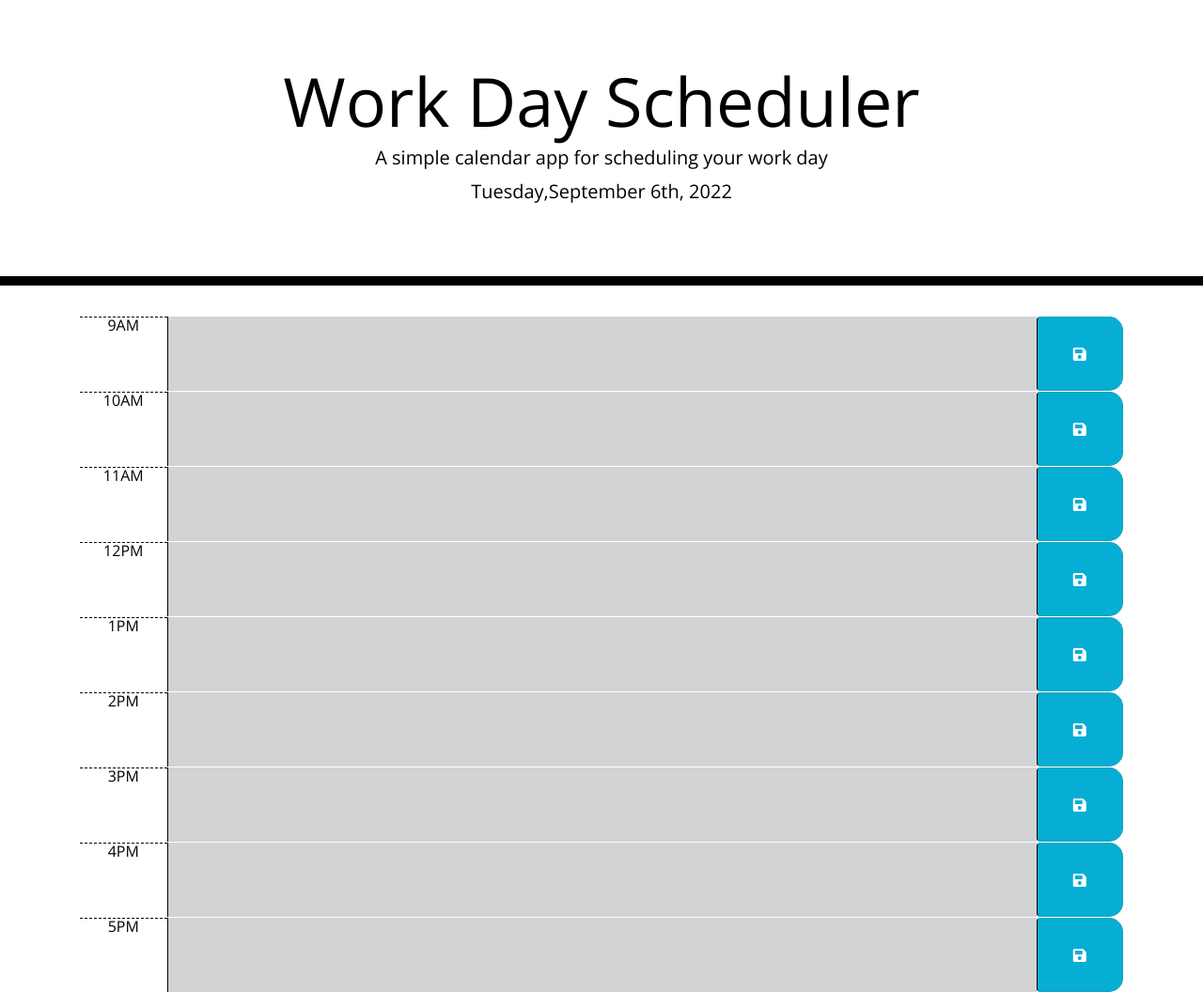
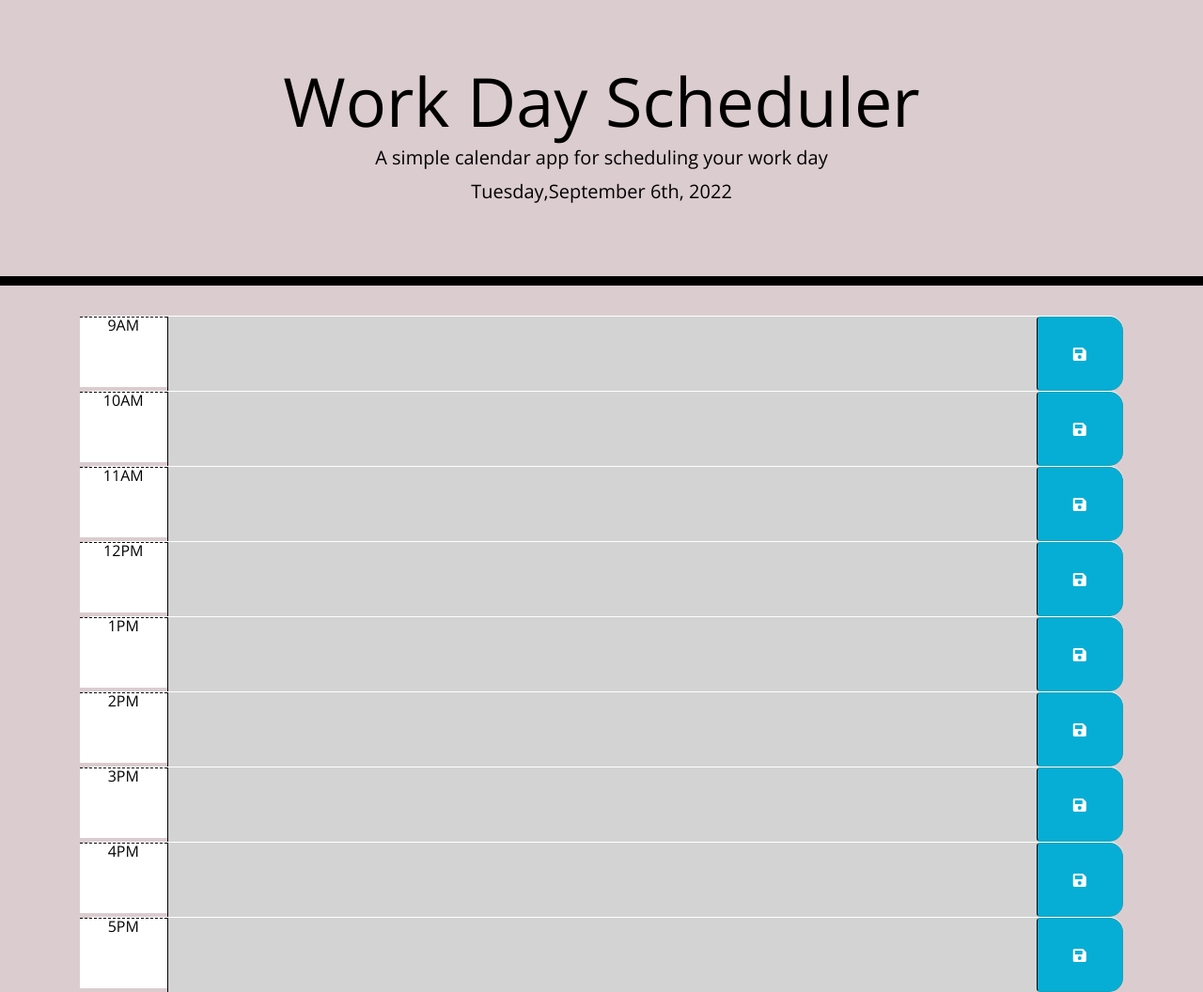
Before and after one commit to spbhanda/work-day-schedule, a plain HTML site: page index.html in a window 1280 px wide. Shown: the whole page at 94% size. Drawn offline with nearby package versions, Linux system fonts and the light colour scheme.

```diff
--- a/assets/css/style.css
+++ b/assets/css/style.css
@@ -2,6 +2,7 @@
    font-family: "Open Sans", sans-serif;
    font-size: 16px;
    line-height: 1;
+   background-color: rgb(219, 204, 208);
 }
 
 textarea {
@@ -15,7 +16,7 @@
 
 .jumbotron {
    text-align: center;
-   background-color: transparent;
+   background-color: rgb(219, 204, 208);
    color: black;
    border-radius: 0;
    border-bottom: 10px solid black;
```
Also changed, not shown: assets/image/workDayPage.JPG (added), 1 other file.
